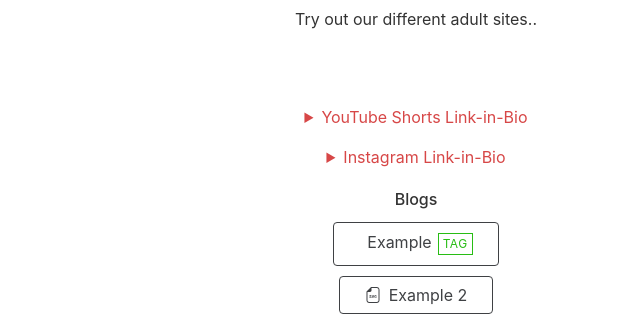
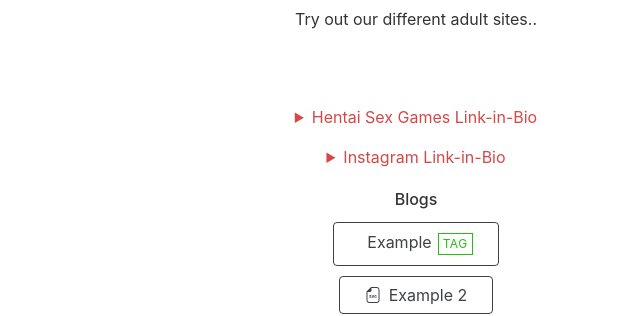
Before and after one commit to code-skxll/silver-octo-fortnight, a Jekyll site: the page built from index.html, in a window 1280 px wide. Shown: the part 177-493 px from the top of the page, without its empty margins (224-864 px from the left). Built offline with Jekyll 4.4.1, drawn with Linux system fonts in a browser that asks for light colours; nearby versions of some CDN libraries.

Commit message:
Update bio.yml

```diff
--- a/_data/bio.yml
+++ b/_data/bio.yml
@@ -1,4 +1,4 @@
-- name: YouTube Shorts
+- name: Hentai Sex Games
   ratio: vertical # For vertical 9:16 aspect ratio. Ideal for video thumbnails, such as those used on Instagram Reels, YouTube Shorts and TikTok. To use the default 1:1 aspect ratio (square), remove this variable.
   items:
     - url: https://www.example.com
```
